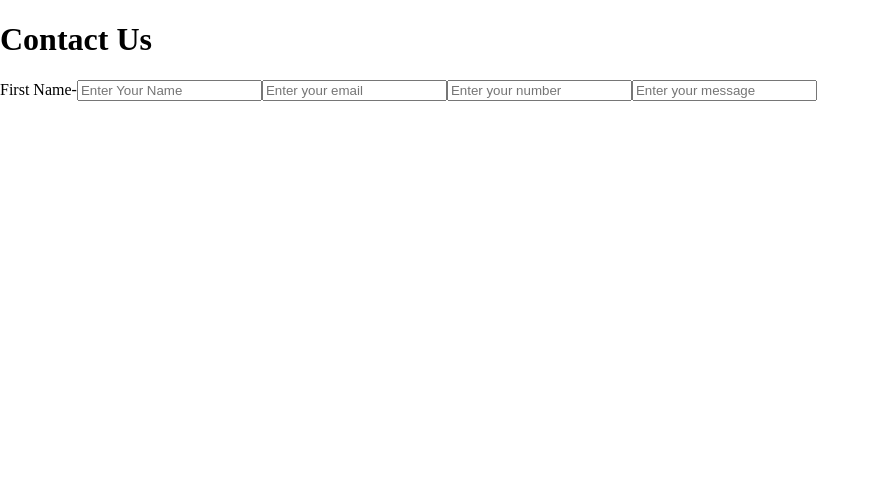
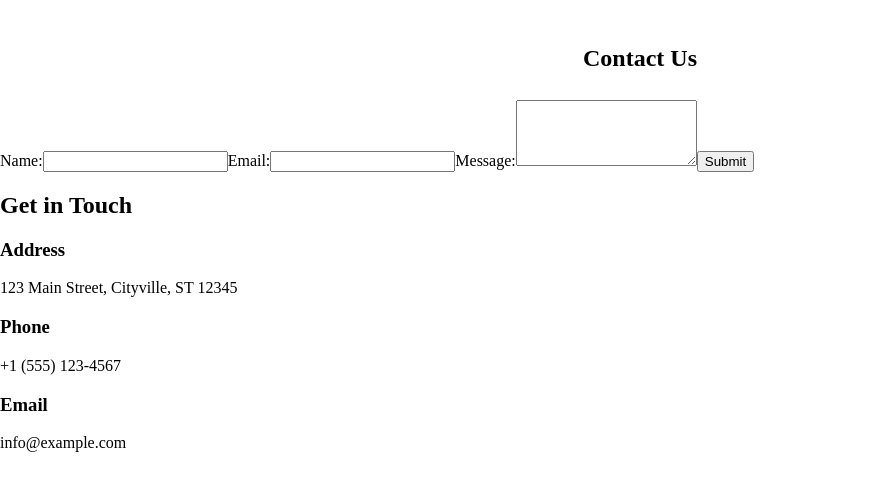
Before and after one commit to AtomKey-Lab/ExperimentHub, a React (Create React App) app: page /Contact in a window 1280 px wide. Shown: the top 490 px of the page, without its empty margins (0-880 px from the left). Built offline with nearby package versions, Linux system fonts and the light colour scheme.

Commit message:
contact code added

```diff
--- a/src/view/Contact/Contact.jsx
+++ b/src/view/Contact/Contact.jsx
@@ -1,20 +1,84 @@
-import React from 'react'
-import "./Contact.css"
+import React, { useState } from 'react';
+import "./Contact.css";
 
 function Contact() {
+  const [name, setName] = useState('');
+  const [email, setEmail] = useState('');
+  const [message, setMessage] = useState('');
+
+  const handleSubmit = (e) => {
+    e.preventDefault();
+    console.log("Form submitted:", { name, email, message });
+    alert("Thank you for contacting us!");
+
+    // Clear the form fields
+    setName('');
+    setEmail('');
+    setMessage('');
+  };
+
   return (
-    <div>
-        <h1>Contact Us</h1>
-        <form>
-            <label>First Name-</label>
-            <input type='text' required placeholder='Enter Your Name'></input>
-            <input type='email' placeholder='Enter your email'></input>
-            <input type='number' placeholder='Enter your number'></input>
-            <input type='text' placeholder='Enter your message'></input>
+    <div className='bgbody'>
+    <div className="contact-page">
+    <h2 className='header'>Contact Us</h2>
+      {/* Contact Us Form Section */}
+      <div className='contact-Box'>
+      <div className="contact-form">
+
+        <form onSubmit={handleSubmit}>
+          <label>Name:</label>
+          <input
+            type="text"
+            value={name}
+            onChange={(e) => setName(e.target.value)}
+            required
+          />
+
+          <label>Email:</label>
+          <input
+            type="email"
+            value={email}
+            onChange={(e) => setEmail(e.target.value)}
+            required
+          />
+
+          <label>Message:</label>
+          <textarea
+            rows="4"
+            value={message}
+            onChange={(e) => setMessage(e.target.value)}
+            required
+          ></textarea>
+
+          <button type="submit">Submit</button>
         </form>
+      </div>
+      </div>
 
+      {/* Get in Touch Section with Separate Boxes in a Row */}
+
+      <div className="get-in-touch">
+        <h2>Get in Touch</h2>
+        <div className='get-Box'>
+        <div className="contact-info">
+          <div className="contact-box">
+            <h3>Address</h3>
+            <p>123 Main Street, Cityville, ST 12345</p>
+          </div>
+          <div className="contact-box">
+            <h3>Phone</h3>
+            <p>+1 (555) 123-4567</p>
+          </div>
+          <div className="contact-box">
+            <h3>Email</h3>
+            <p>info@example.com</p>
+          </div>
+        </div>
+      </div>
     </div>
-  )
+    </div>
+    </div>
+  );
 }
 
-export default Contact
+export default Contact;
```
